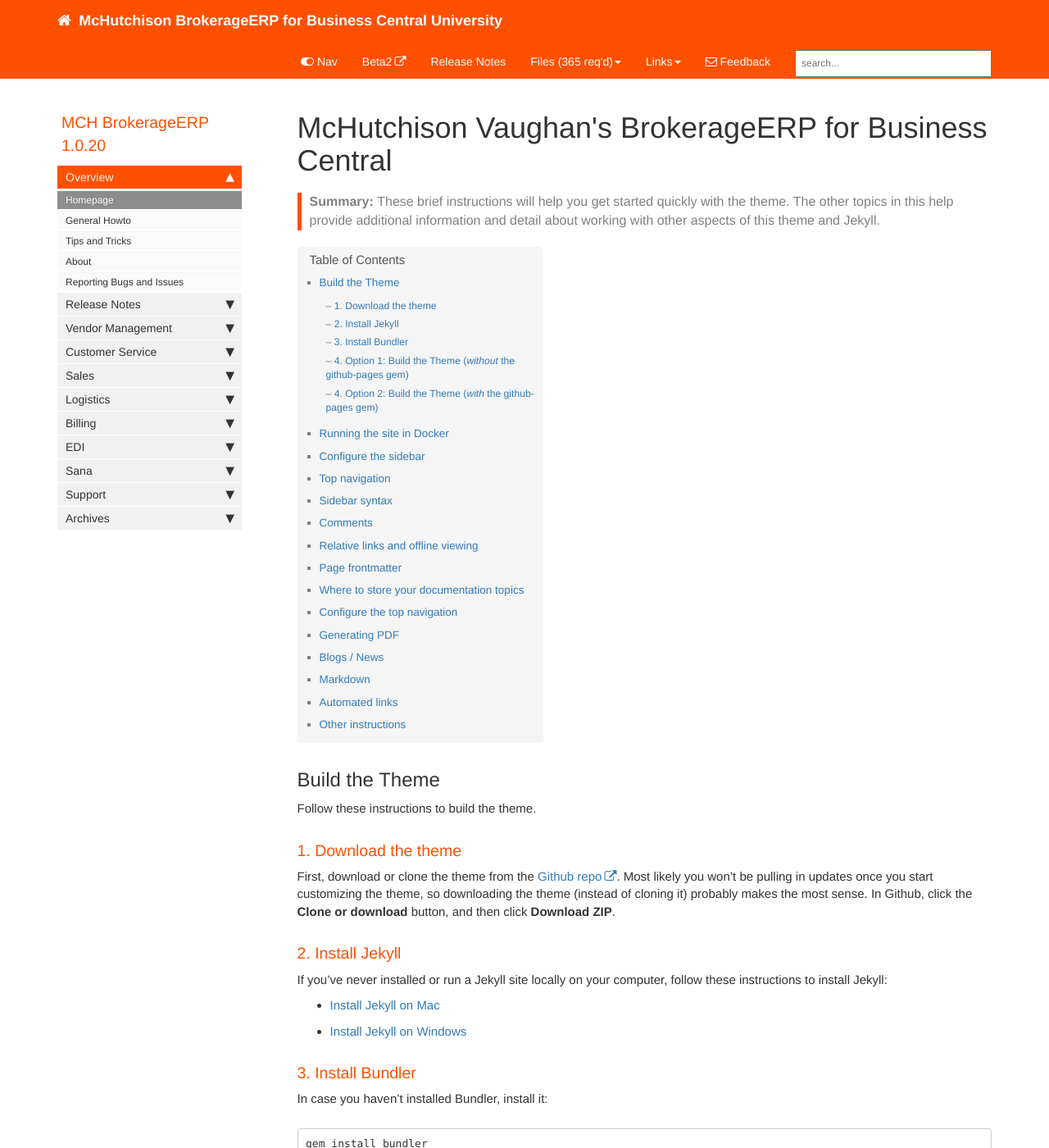
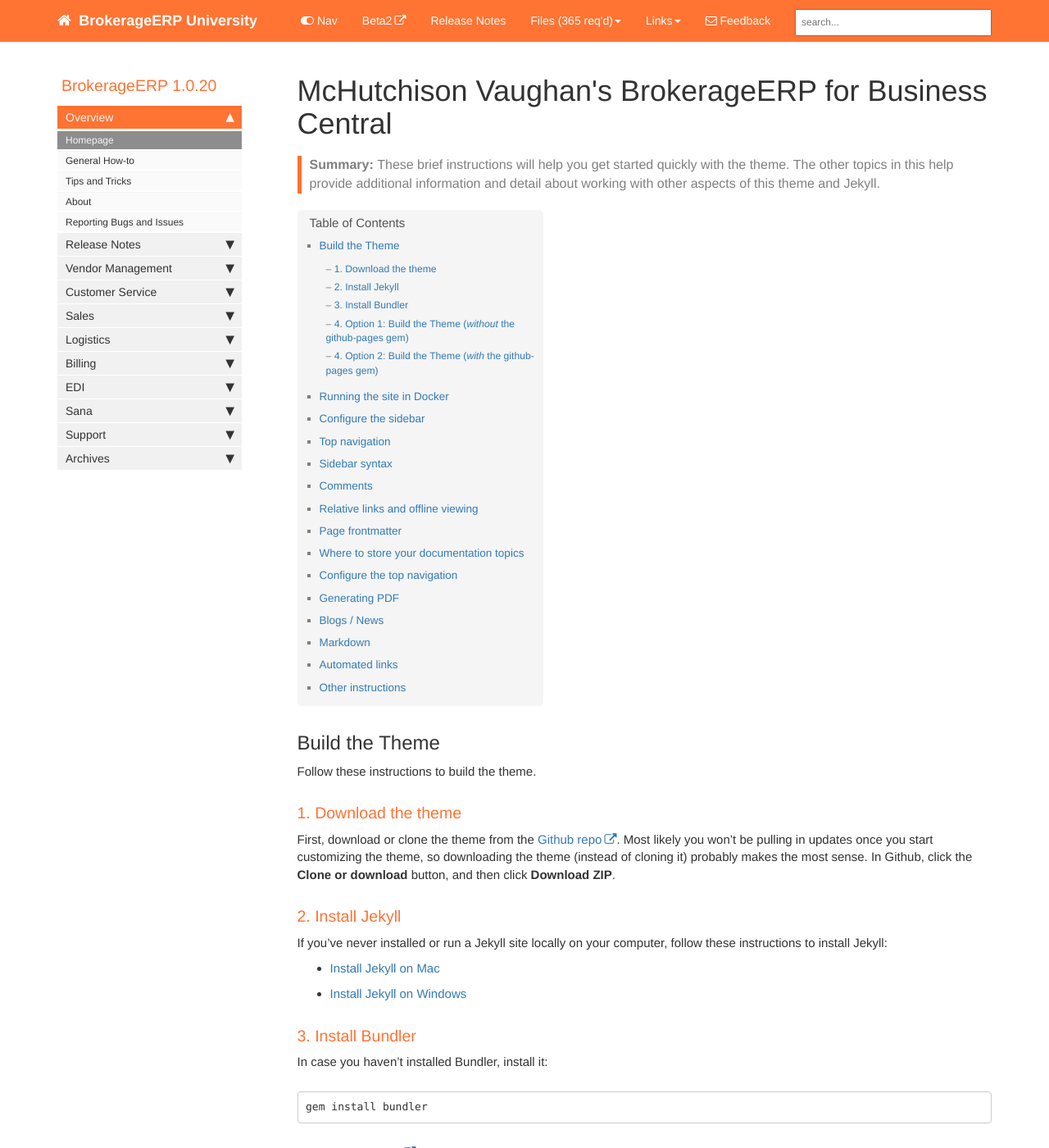
Before and after one commit to Dummen-NA/dummen-na.github.io, a Jekyll site: the page built from index.md, in a window 1280 px wide and 1400 px high. Shown: the whole window at 82% size. Built offline with Jekyll 4.4.1, drawn with Linux system fonts in a browser that asks for light colours; comment, search, counter and statistics services are not loaded; some of the changed text lies outside the part shown.

```diff
--- a/_config.yml
+++ b/_config.yml
@@ -3,7 +3,7 @@ repository: tomjoht/documentation-theme-jekyll
 output: web
 # this property is useful for conditional filtering of content that is separate from the PDF.
 
-topnav_title: McHutchison BrokerageERP for Business Central University
+topnav_title: BrokerageERP University
 # this appears on the top navigation bar next to the home button
 
 site_title: McHutchison BrokerageERP for Business Central
--- a/_data/sidebars/home_sidebar.yml
+++ b/_data/sidebars/home_sidebar.yml
@@ -12,7 +12,7 @@ entries:
       url: /news.html
       output: web
     - title: Theme instructions
-      url: /mydoc_introduction.html
+      url: /mydoc_howto.html
       output: web
     - title: Product 1
       url: /p1_landing_page.html
--- a/_data/sidebars/mydoc_sidebar.yml
+++ b/_data/sidebars/mydoc_sidebar.yml
@@ -2,7 +2,7 @@
 
 entries:
 - title: sidebar
-  product: MCH BrokerageERP
+  product: BrokerageERP
   version: 1.0.20
   folders:
 
@@ -28,8 +28,8 @@ entries:
       output: web, pdf
       type: homepage
 
-    - title: General Howto
-      url: /mydoc_introduction.html
+    - title: General How-to
+      url: /mydoc_howto.html
       output: web, pdf
 
     - title: Tips and Tricks
--- a/_data/topnav.yml
+++ b/_data/topnav.yml
@@ -23,7 +23,7 @@ topnav_dropdowns:
     - title: Links
       folderitems:
         - title: somelink
-          url: /mydoc_introduction.html
+          url: /mydoc_howto.html
         - title: Product 1
           url: /p1_landing_page.html
         - title: Product 2
--- a/css/theme-dummen.css
+++ b/css/theme-dummen.css
@@ -1,11 +1,11 @@
 .summary {
     color: #808080;
-    border-left: 5px solid #ff5000;
+    border-left: 5px solid #ff7333;
     font-size:16px;
 }
 
 
-h3 {color: #ff5000; }
+h3 {color: #ff7333; }
 h4 {color: #808080; }
 
 .nav-tabs > li.active > a, .nav-tabs > li.active > a:hover, .nav-tabs > li.active > a:focus {
@@ -14,15 +14,15 @@ h4 {color: #808080; }
 }
 
 .nav > li.active > a {
-    background-color: #ff5000;
+    background-color: #ff7333;
 }
 
 .nav > li > a:hover {
-    background-color: #ff5000;
+    background-color: #ff7333;
 }
 
 div.navbar-collapse .dropdown-menu > li > a:hover {
-    background-color: #ff5000;
+    background-color: #ff7333;
 }
 
 .navbar-inverse .navbar-nav>li>a, .navbar-inverse .navbar-brand {
@@ -35,39 +35,39 @@ div.navbar-collapse .dropdown-menu > li > a:hover {
 
 .nav li.thirdlevel > a {
     background-color: #FAFAFA !important;
-    color: #ff5000;
+    color: #ff7333;
     font-weight: bold;
 }
 
 a[data-toggle="tooltip"] {
-    color: #ff5000;
+    color: #ff7333;
     font-style: italic;
     cursor: default;
 }
 
 .navbar-inverse {
-    background-color: #ff5000;
-    border-color: #ff5000;
+    background-color: #ff7333;
+    border-color: #ff7333;
 }
 
 .navbar-inverse .navbar-nav > .open > a, .navbar-inverse .navbar-nav > .open > a:hover, .navbar-inverse .navbar-nav > .open > a:focus {
-    color: #ff5000;
+    color: #ff7333;
 }
 
 .navbar-inverse .navbar-nav > .open > a, .navbar-inverse .navbar-nav > .open > a:hover, .navbar-inverse .navbar-nav > .open > a:focus {
-    background-color: #ff5000;
+    background-color: #ff7333;
     color: #ffffff;
 }
 
 /* not sure if using this ...*/
 .navbar-inverse .navbar-collapse, .navbar-inverse .navbar-form {
-    border-color: #ff5000 !important;
+    border-color: #ff7333 !important;
 }
 
 .btn-primary {
     color: #ffffff;
-    background-color: #ff5000;
-    border-color: #ff5000;
+    background-color: #ff7333;
+    border-color: #ff7333;
 }
 
 .btn-primary:hover,
@@ -75,17 +75,17 @@ a[data-toggle="tooltip"] {
 .btn-primary:active,
 .btn-primary.active,
 .open .dropdown-toggle.btn-primary {
-    background-color: #ff5000;
-    border-color: #ff5000;
+    background-color: #ff7333;
+    border-color: #ff7333;
 }
 
 .printTitle {
-    color: #ff5000 !important;
+    color: #ff7333 !important;
 }
 
-body.print h1 {color: #ff5000 !important; font-size:28px;}
+body.print h1 {color: #ff7333 !important; font-size:28px;}
 body.print h2 {color: #595959 !important; font-size:24px;}
-body.print h3 {color: #ff5000 !important; font-size:14px;}
+body.print h3 {color: #ff7333 !important; font-size:14px;}
 body.print h4 {color: #679DCE !important; font-size:14px; font-style: italic;}
 
 .anchorjs-link:hover {
@@ -93,18 +93,18 @@ body.print h4 {color: #679DCE !important; font-size:14px; font-style: italic;}
 }
 
 div.sidebarTitle {
-    color: #ff5000;
+    color: #ff7333;
 }
 
 li.sidebarTitle {
     margin-top:20px;
     font-weight:normal;
     font-size:130%;
-    color: #ff5000;
+    color: #ff7333;
     margin-bottom:10px;
     margin-left: 5px;
 }
 
 .navbar-inverse .navbar-toggle:focus, .navbar-inverse .navbar-toggle:hover {
-    background-color: #ff5000;
+    background-color: #ff7333;
 }
```
Also changed, not shown: index.md (+1 -1 lines), pages/mydoc/mydoc_howto.md (added, +21 -0 lines), pages/mydoc/mydoc_introduction.md (deleted, +0 -30 lines).
